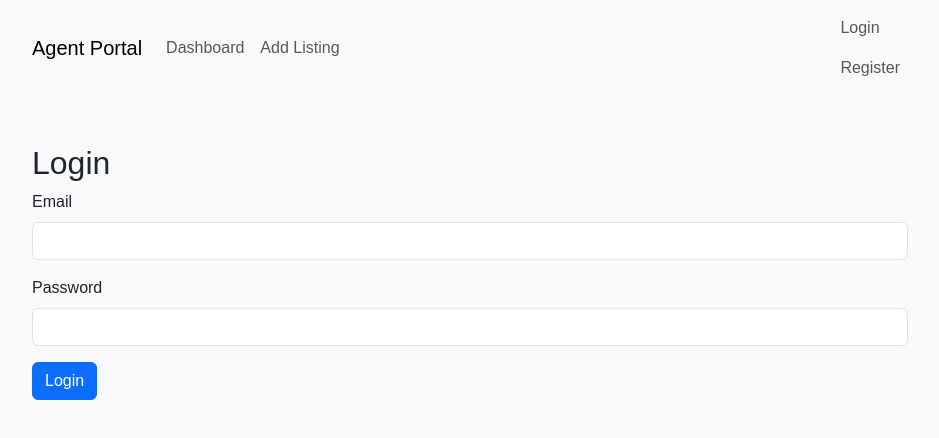
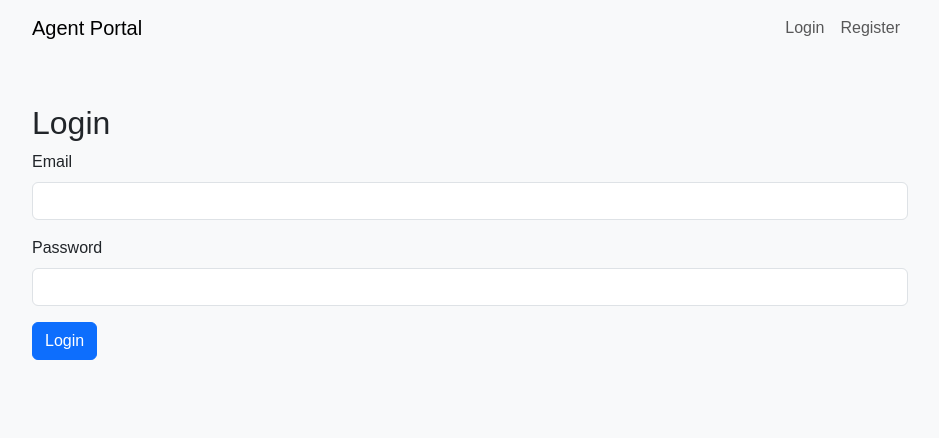
Before and after one commit to papithap913/frontend, a React (Create React App) app: page / in a window 1280 px wide. Shown: the top 438 px of the page, without its empty margins (170-1109 px from the left). Built offline with nearby package versions, Linux system fonts and the light colour scheme.

Commit message:
Update Navbar.js

```diff
--- a/src/components/Navbar.js
+++ b/src/components/Navbar.js
@@ -17,12 +17,16 @@ const Navbar = () => {
         <Link className="navbar-brand" to="/">Agent Portal</Link>
         <div className="collapse navbar-collapse">
           <ul className="navbar-nav me-auto mb-2 mb-lg-0">
+            {token && (
+              <>
                 <li className="nav-item">
                   <Link className="nav-link" to="/dashboard">Dashboard</Link>
                 </li>
                 <li className="nav-item">
                   <Link className="nav-link" to="/add-listing">Add Listing</Link>
                 </li>
+              </>
+            )}
           </ul>
           <ul className="navbar-nav ms-auto mb-2 mb-lg-0">
             {token ? (
@@ -31,11 +35,15 @@ const Navbar = () => {
                 <button className="btn btn-danger" onClick={handleLogout}>Logout</button>
               </li>
             ) : (
-              // If the user is not logged in, show Login link
+              // If the user is not logged in, show Login and Register links
+              <>
                 <li className="nav-item">
                   <Link className="nav-link" to="/">Login</Link>
+                </li>
+                <li className="nav-item">
                   <Link className="nav-link" to="/register">Register</Link>
                 </li>
+              </>
             )}
           </ul>
         </div>
```
Lines whose indentation alone changed are shown as unchanged.
